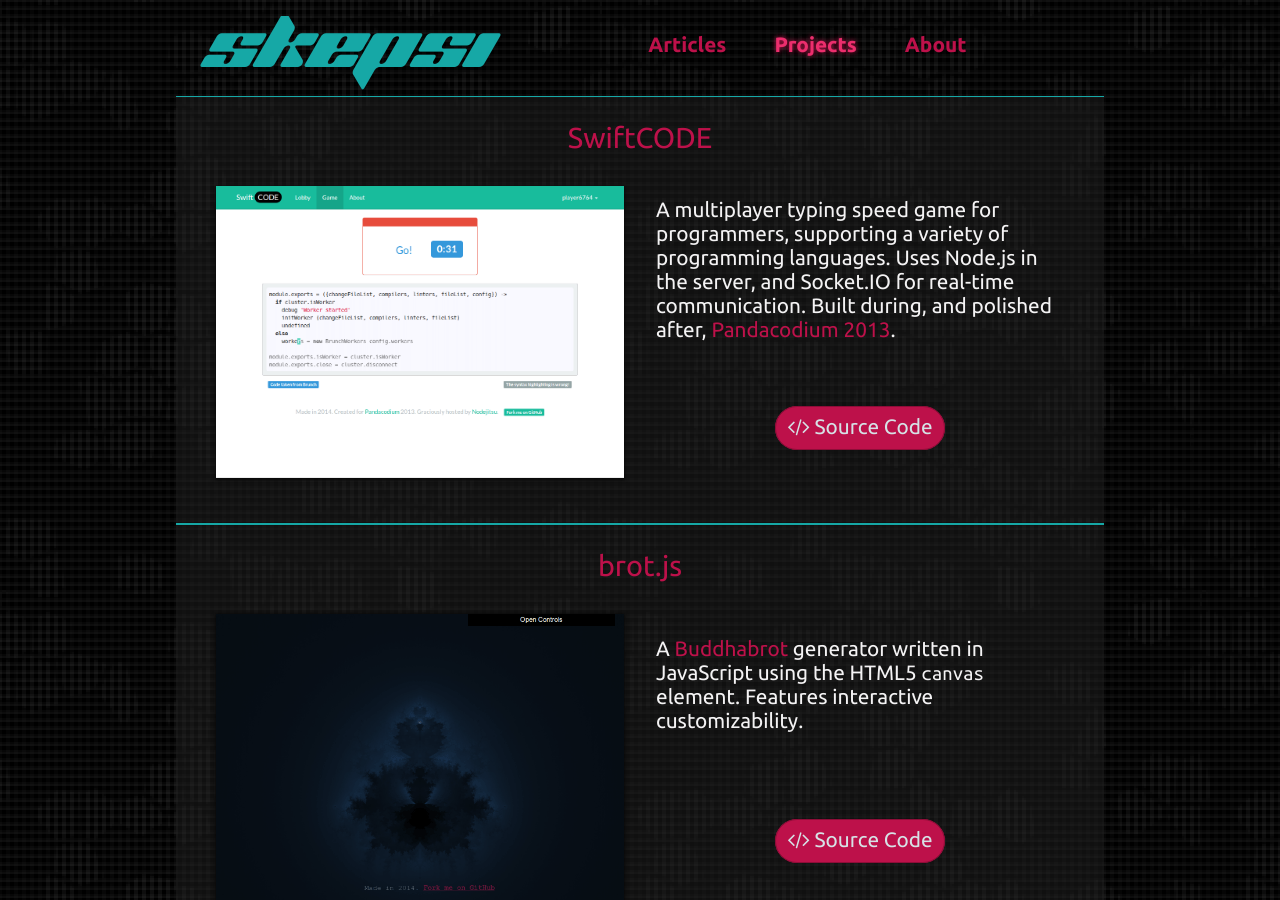
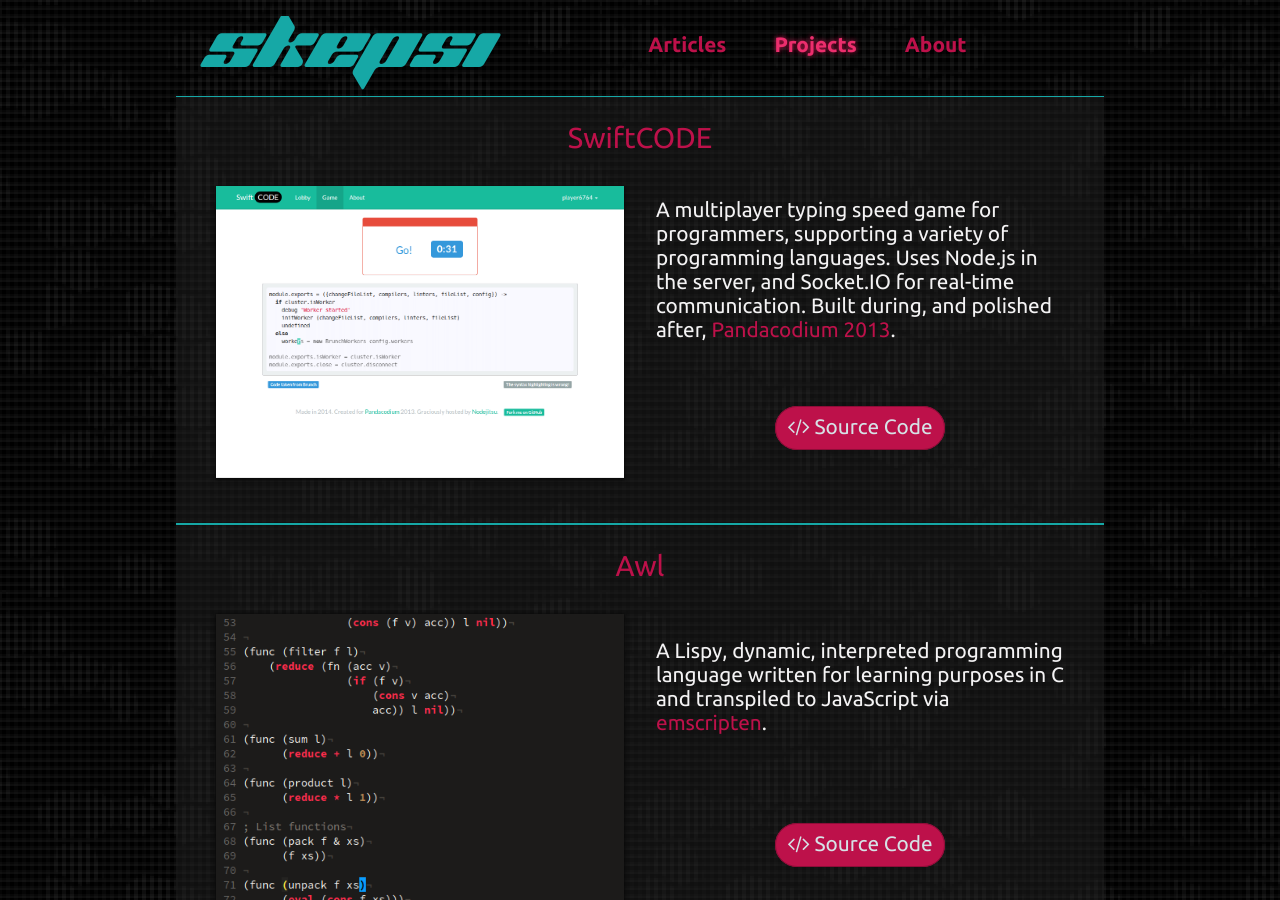
Before and after one commit to voithos/voithos.github.io, a Jekyll site: the page built from projects.html, in a window 1280 px wide and 900 px high. Built offline with Jekyll 4.4.1, drawn with Linux system fonts in a browser that asks for light colours.

Commit message:
Add Awl to projects list

```diff
--- a/_data/projects.yml
+++ b/_data/projects.yml
@@ -8,6 +8,16 @@
     programming languages. Uses Node.js in the server, and Socket.IO for
     real-time communication. Built during, and polished after, [Pandacodium
     2013](http://pandacodium.ca/).
+
+- name:     Awl
+  class:    project-awl
+  img:      awl.png
+  url:      http://skepsi.me/awl
+  code_url: https://github.com/voithos/awl
+  desc: >
+    A Lispy, dynamic, interpreted programming language written for learning
+    purposes in C and transpiled to JavaScript via
+    [emscripten](https://github.com/kripken/emscripten).
 
 - name:     brot.js
   class:    project-brotjs
```
Also changed, not shown: assets/css/main.scss (line endings or trailing spaces), assets/img/projects/awl.png (added).
